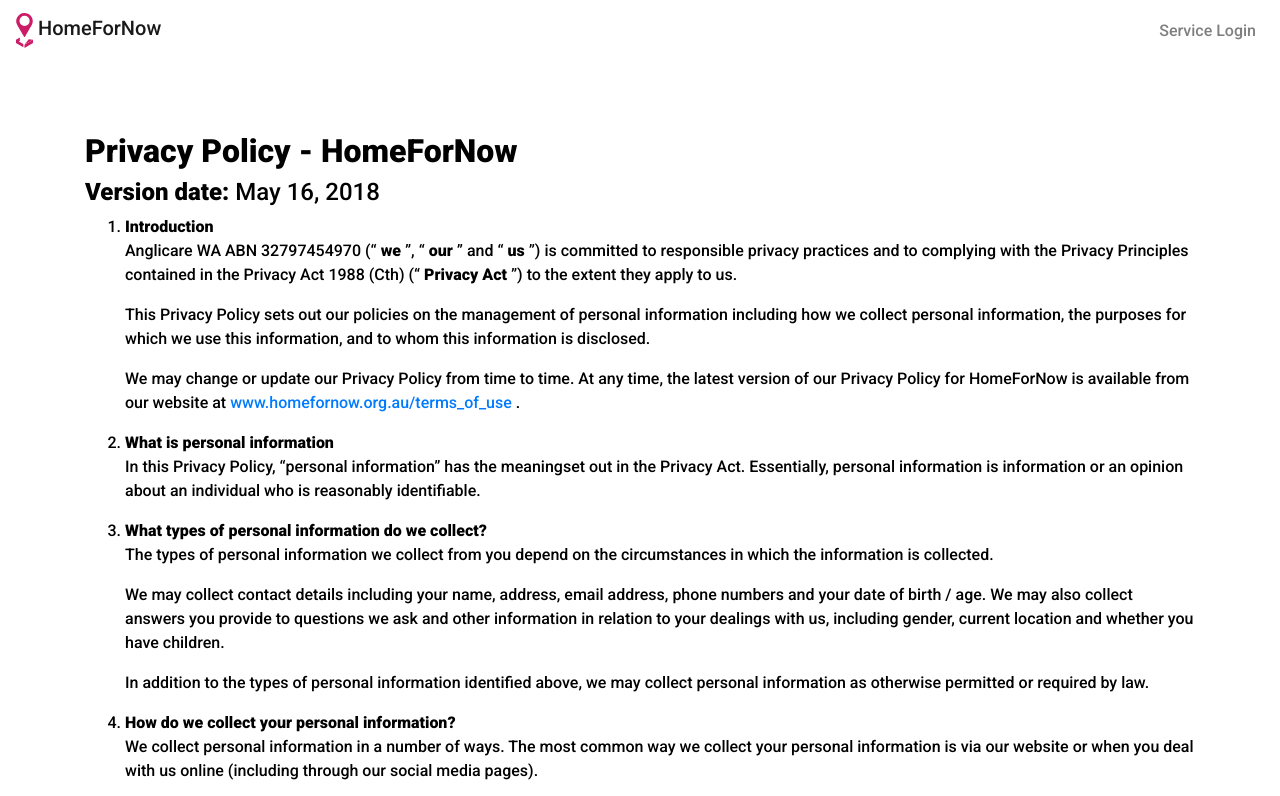
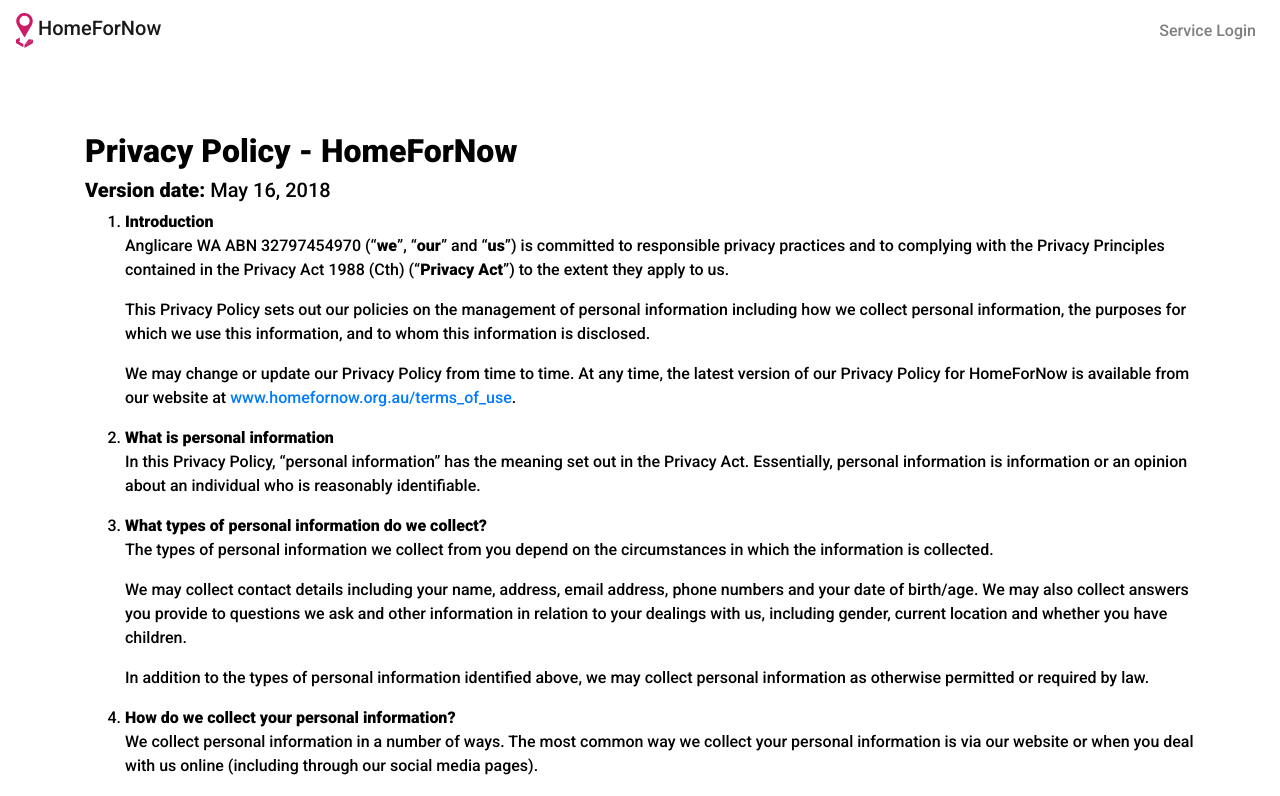
Before and after one commit to JeremiahPinto/HomeForNow, a Vue app in the folder client/: page /terms_of_use in a window 1280 px wide. Shown: the top 796 px of the page. Built offline with nearby package versions, Linux system fonts and the light colour scheme.

Commit message:
Improved readability

```diff
--- a/client/src/components/TermsOfUse.vue
+++ b/client/src/components/TermsOfUse.vue
@@ -1,70 +1,85 @@
 <template>
   <b-container>
     <b-row>
-      <b-col col="12">
+      <b-col cols="12">
         <h2 class="bold">
           Privacy Policy - HomeForNow
         </h2>
-        <h4>
-          <span class="bold">Version date: </span>
+        <h5>
+          <span class="bold"> Version date: </span>
           May 16, 2018
-        </h4>
+        </h5>
         <ol>
           <li>
-            <a href="#section1" class="anchor"></a>
-            <span class="bold">Introduction</span>
+            <a href="#section1" class="anchor"/>
+            <span class="bold"> Introduction </span>
             <p>
-              Anglicare WA ABN 32797454970 (&ldquo;
-              <span class="bold">we</span>
-              &rdquo;, &ldquo;
-              <span class="bold">our</span>
-              &rdquo; and &ldquo;
-              <span class="bold">us</span>
-              &rdquo;) is committed to responsible privacy practices and to complying with the Privacy Principles contained in the Privacy Act 1988 (Cth) (&ldquo;
-              <span class="bold">Privacy Act</span>
-              &rdquo;) to the extent they apply to us.
+              Anglicare WA ABN 32797454970
+              (“<span class="bold">we</span>”, “<span class="bold">our</span>” and “<span class="bold">us</span>”)
+              is committed to responsible privacy practices and to complying with the Privacy Principles
+              contained in the Privacy Act 1988 (Cth)
+              (“<span class="bold">Privacy Act</span>”)
+              to the extent they apply to us.
             </p>
             <p>
-              This Privacy Policy sets out our policies on the management of personal information including how we collect personal information, the purposes for which we use this information, and to whom this information is disclosed.
+              This Privacy Policy sets out our policies on the management of personal information
+              including how we collect personal information,
+              the purposes for which we use this information,
+              and to whom this information is disclosed.
             </p>
             <p>
-              We may change or update our Privacy Policy from time to time. At any time, the latest version of our Privacy Policy for HomeForNow is available from our website at
-              <router-link to="/terms_of_use">www.homefornow.org.au/terms_of_use</router-link>
-              .
+              We may change or update our Privacy Policy from time to time.
+              At any time, the latest version of our Privacy Policy
+              for HomeForNow is available from our website at
+              <router-link to="/terms_of_use">www.homefornow.org.au/terms_of_use</router-link>.
             </p>
           </li>
           <li>
-            <a href="" class="anchor" id="section2"></a>
+            <a href="" class="anchor" id="section2"/>
             <span class="bold">What is personal information</span>
             <p>
-              In this Privacy Policy, “personal information” has the meaningset out in the Privacy Act. Essentially, personal information is information or an opinion about an individual who is reasonably identifiable.
+              In this Privacy Policy, “personal information” has the meaning set out in the Privacy Act.
+              Essentially, personal information is information or an opinion
+              about an individual who is reasonably identifiable.
             </p>
           </li>
           <li>
-            <a href="" class="anchor" id="section3"></a>
+            <a href="" class="anchor" id="section3"/>
             <span class="bold">What types of personal information do we collect?</span>
             <p>
-              The types of personal information we collect from you depend on the circumstances in which the information is collected.
+              The types of personal information we collect from you depend
+              on the circumstances in which the information is collected.
             </p>
             <p>
-              We may collect contact details including your name, address, email address, phone numbers and your date of birth / age. We may also collect answers you provide to questions we ask and other information in relation to your dealings with us, including gender, current location and whether you have children.
+              We may collect contact details including your name, address,
+              email address, phone numbers and your date of birth/age.
+              We may also collect answers you provide to questions we ask
+              and other information in relation to your dealings with us,
+              including gender, current location and whether you have children.
             </p>
             <p>
-              In addition to the types of personal information identified above, we may collect personal information as otherwise permitted or required by law.
+              In addition to the types of personal information identified above,
+              we may collect personal information as otherwise permitted or required by law.
             </p>
           </li>
           <li>
-            <a href="" class="anchor" id="section4"></a>
+            <a href="" class="anchor" id="section4"/>
             <span class="bold">How do we collect your personal information?</span>
             <p>
-              We collect personal information in a number of ways. The most common way we collect your personal information is via our website or when you deal with us online (including through our social media pages).
+              We collect personal information in a number of ways.
+              The most common way we collect your personal information is via our
+              website or when you deal with us online (including through our social media pages).
             </p>
           </li>
           <li>
-            <a href="" class="anchor" id="section5"></a>
+            <a href="" class="anchor" id="section5"/>
             <span class="bold">For what purposes do we collect, use and disclose your personal information?</span>
             <p>
-              The purposes for which we use and disclose your personal information will depend on the circumstances in which we collect it.  Whenever practical we endeavour to inform you why we are collecting your personal information, how we intend to use that information and to whom we intend to disclose it at the time we collect your personal information.
+              The purposes for which we use and disclose your personal information will
+              depend on the circumstances in which we collect it.
+              Whenever practical we endeavour to inform you why we are collecting
+              your personal information, how we intend to use that information
+              and to whom we intend to disclose it at the time we collect your personal information.
             </p>
             <p>
               We may use or disclose your personal information:
@@ -81,7 +96,8 @@
               </li>
             </ul>
             <p>
-              In general we collect, use and disclose your personal information so that we can do business together and for purposes connected with our business operations.
+              In general we collect, use and disclose your personal information so that we
+              can do business together and for purposes connected with our business operations.
             </p>
             <p>
               Some of the specific purposes for which we collect, use and disclose personal information are:
@@ -91,7 +107,8 @@
                 to provide external services with your contact details on your request
               </li>
               <li>
-                to respond to you if you have requested information (including via our websites or via an email or other correspondence you send to us);
+                to respond to you if you have requested information
+                (including via our websites or via an email or other correspondence you send to us);
               </li>
               <li>
                 to provide services to you;
@@ -112,19 +129,22 @@
                 to address any issues or complaints that we or you have regarding our relationship; and
               </li>
               <li>
-                to contact you regarding the above, including via electronic messaging such as SMS and email, by mail, by phone or in any other lawful manner.
+                to contact you regarding the above, including via electronic messaging
+                such as SMS and email, by mail, by phone or in any other lawful manner.
               </li>
             </ul>
           </li>
           <li>
-            <a href="" class="anchor" id="section6"></a>
+            <a href="" class="anchor" id="section6"/>
             <span class="bold">What happens if you don't provide personal information?</span>
             <p>
-              Generally, you have no obligation to provide to us any personal information requested by us. However, if you choose to withhold requested personal information, we may not be able to do provide you with the products and services requested.
+              Generally, you have no obligation to provide to us any personal information
+              requested by us. However, if you choose to withhold requested personal information,
+              we may not be able to do provide you with the products and services requested.
             </p>
           </li>
           <li>
-            <a href="" class="anchor" id="section7"></a>
+            <a href="" class="anchor" id="section7"/>
             <span class="bold">To whom do we disclose personal information?</span>
             <p>
               We may disclose your personal information to third parties in connection with the purposes described in
@@ -141,13 +161,15 @@
                 our employees and related bodies corporate;
                 </li>
               <li>
-                our contractors and other third parties that provide goods and services to us (including website and data hosting providers, and other suppliers);
+                our contractors and other third parties that provide goods and services to us
+                (including website and data hosting providers, and other suppliers);
               </li>
               <li>
                 our accountants, insurers, lawyers, auditors and other professional advisers and agents;
                 </li>
               <li>
-                in the unlikely event that we or our assets may be acquired or considered for acquisition by a third party, that third party and its advisors;
+                in the unlikely event that we or our assets may be acquired or considered for
+                acquisition by a third party, that third party and its advisors;
                 </li>
               <li>
                 third parties that require the information for law enforcement or to prevent a serious threat to public safety; and
@@ -157,24 +179,39 @@
               </li>
             </ul>
             <p>
-              Where we disclose your personal information to third parties we will use reasonable efforts to ensure that such third parties only use your personal information as reasonably required for the purpose we disclosed it to them and in a manner consistent with the Privacy Principles under the Privacy Act.
+              Where we disclose your personal information to third parties we will use reasonable
+              efforts to ensure that such third parties only use your personal information as
+              reasonably required for the purpose we disclosed it to them and in a manner
+              consistent with the Privacy Principles under the Privacy Act.
             </p>
             <p>
-              If you post information to public parts of our websites or to our social media pages, you acknowledge that such information (including your personal information) may be available to be viewed by the public.  You should use discretion in deciding what information you upload to such sites.
+              If you post information to public parts of our websites or to our social media pages,
+              you acknowledge that such information (including your personal information) may be
+              available to be viewed by the public.  You should use discretion in deciding what
+              information you upload to such sites.
             </p>
           </li>
           <li>
-            <a href="" class="anchor" id="section8"></a>
+            <a href="" class="anchor" id="section8"/>
             <span class="bold">Does personal information leave Australia?</span>
             <p>
-              We do not generally disclose your personal information outside of Australia.  Except in some cases where we may rely on an exception under the Privacy Act, if we do disclose personal information to overseas recipients, we will take reasonable steps to ensure that such overseas recipients do not breach the Privacy Principles in the Privacy Act in relation to such information.
+              We do not generally disclose your personal information outside of Australia.
+              Except in some cases where we may rely on an exception under the Privacy Act,
+              if we do disclose personal information to overseas recipients,
+              we will take reasonable steps to ensure that such overseas recipients
+              do not breach the Privacy Principles in the Privacy Act in relation to such information.
             </p>
           </li>
           <li>
-            <a href="" class="anchor" id="section9"></a>
+            <a href="" class="anchor" id="section9"/>
             <span class="bold">How do we protect personal information?</span>
             <p>
-              We will take reasonable steps to keep any personal information we hold about you secure. However, except to the extent liability cannot be excluded due to the operation of statute, we exclude all liability (including in negligence) for the consequences of any unauthorised access to, disclosure of, misuse of or loss or corruption of your personal information. Nothing in this Privacy Policy restricts, excludes or modifies or purports to restrict, exclude or modify any statutory consumer rights under any applicable law including the
+              We will take reasonable steps to keep any personal information we hold about you secure.
+              However, except to the extent liability cannot be excluded due to the operation of statute,
+              we exclude all liability (including in negligence) for the consequences of any
+              unauthorised access to, disclosure of, misuse of or loss or corruption of your personal information.
+              Nothing in this Privacy Policy restricts, excludes or modifies or purports to restrict,
+              exclude or modify any statutory consumer rights under any applicable law including the
               <i>Competition and Consumer Act 2010 (Cth)</i>
               .
             </p>
@@ -183,13 +220,15 @@
             </p>
           </li>
           <li>
-            <a href="" class="anchor" id="section10"></a>
+            <a href="" class="anchor" id="section10"/>
             <span class="bold">Accuracy of the personal information we hold</span>
             <p>
-              We try to maintain your personal information as accurately as reasonably possible. We rely on the accuracy of personal information as provided to us both directly (from you) and indirectly.
+              We try to maintain your personal information as accurately as reasonably possible.
+              We rely on the accuracy of personal information as provided to us both directly (from you) and indirectly.
             </p>
             <p>
-              We encourage you to contact us if the personal information we hold about you is incorrect or to notify us of a change in your personal information. Our contact details are set out in
+              We encourage you to contact us if the personal information we hold about you is
+              incorrect or to notify us of a change in your personal information. Our contact details are set out in
               <span>
                 <a href="#section14">section 14</a>
               </span>
@@ -197,27 +236,37 @@
             </p>
           </li>
           <li>
-            <a href="" class="anchor" id="section11"></a>
+            <a href="" class="anchor" id="section11"/>
             <span class="bold">Links, cookies and use of our websites and applications</span>
             <p>
-              Our website may contain links to other sites. This Privacy Policy applies to our website and not any linked sites which are not operated or controlled by us. We encourage you to read the privacy policies of each website that collects your personal information.
+              Our website may contain links to other sites. This Privacy Policy applies
+              to our website and not any linked sites which are not operated or controlled by us.
+              We encourage you to read the privacy policies of each website that collects your personal information.
             </p>
             <p>
-              We may use “cookies” and similar technology on our websites and in other technology applications. The use of such technologies is an industry standard, and helps to monitor the effectiveness of advertising and how visitors use our websites/applications. We may use such technologies to generate statistics, measure your activity, improve the usefulness of our websites/applications and to enhance the “customer” experience.
+              We may use “cookies” and similar technology on our websites and in other technology applications.
+              The use of such technologies is an industry standard, and helps to monitor the effectiveness
+              of advertising and how visitors use our websites/applications. We may use such technologies
+              to generate statistics, measure your activity, improve the usefulness of our websites/applications
+              and to enhance the “customer” experience.
             </p>
           </li>
           <li>
-            <a href="" class="anchor" id="section12"></a>
+            <a href="" class="anchor" id="section12"/>
             <span class="bold">How can you access and correct personal information we hold about you?</span>
             <p>
               You may seek access to personal information which we hold about you by contacting us as described in
               <span>
                 <a href="#section14">section 14</a>
               </span>
-              of this Privacy Policy.  We will provide access to that information in accordance with the Privacy Act, subject to certain exemptions which may apply.  We may require that the person requesting access provide suitable identification and where permitted by law we may charge an administration fee for granting access to your personal information.
+              of this Privacy Policy.  We will provide access to that information in accordance with the Privacy Act,
+              subject to certain exemptions which may apply.
+              We may require that the person requesting access provide suitable identification
+              and where permitted by law we may charge an administration fee for granting access to your personal information.
             </p>
             <p>
-              If you become aware that any personal information we hold about you is incorrect or if you wish to update your information, please contact us (see
+              If you become aware that any personal information we hold about you is incorrect or
+              if you wish to update your information, please contact us (see
               <span>
                 <a href="#section14">section 14</a>
               </span>
@@ -225,10 +274,12 @@
             </p>
           </li>
           <li>
-            <a href="" class="anchor" id="section13"></a>
+            <a href="" class="anchor" id="section13"/>
             <span class="bold">Queries, comments and complaints about our handling of personal information</span>
             <p>
-              If you have any questions, comments or complaints about our collection, use or disclosure of personal information, or if you believe that we have not complied with this Privacy Policy or the Privacy Act, please contact us (see
+              If you have any questions, comments or complaints about our collection,
+              use or disclosure of personal information, or if you believe that we have
+              not complied with this Privacy Policy or the Privacy Act, please contact us (see
               <span>
                 <a href="#section14">section 14</a>
               </span>
@@ -238,21 +289,24 @@
               When contacting us please provide as much detail as possible in relation to your question, comment or complaint.
             </p>
             <p>
-              We will take any privacy complaint seriously and any complaint will be assessed with the aim of resolving any issue in a timely and efficient manner.  We request that you cooperate with us during this process and provide us with any relevant information that we may need.
+              We will take any privacy complaint seriously and any complaint will be assessed with
+              the aim of resolving any issue in a timely and efficient manner.
+              We request that you cooperate with us during this process and provide us with any
+              relevant information that we may need.
             </p>
             <p>
-              If you are not satisfied with the outcome of our assessment of your complaint, you may wish to contact the Office of the Australian Information Commissioner.
+              If you are not satisfied with the outcome of our assessment of your complaint,
+              you may wish to contact the Office of the Australian Information Commissioner.
             </p>
           </li>
           <li>
-            <a href="" class="anchor" id="section14"></a>
+            <a href="" class="anchor" id="section14"/>
             <span class="bold">How can you contact us?</span>
             <p>
               Please address all privacy complaints to:
             </p>
             <p>
-              &emsp;&emsp;Governance, Quality and Risk Manager
-              <br>
+              &emsp;&emsp;Governance, Quality and Risk Manager <br>
               &emsp;&emsp;23 Adelaide Terrace, East Perth 6005
             </p>
             <p>
@@ -263,7 +317,8 @@
               <a href="mailto:info@anglicarewa.org.au">info@anglicarewa.org.au</a>
             </p>
             <p>
-              If you wish to seek access to or correct or update any personal information we hold about you, you can also contact us using the contact details listed above.
+              If you wish to seek access to or correct or update any personal information we hold about you,
+              you can also contact us using the contact details listed above.
             </p>
           </li>
         </ol>
```
Lines whose indentation alone changed are shown as unchanged.
